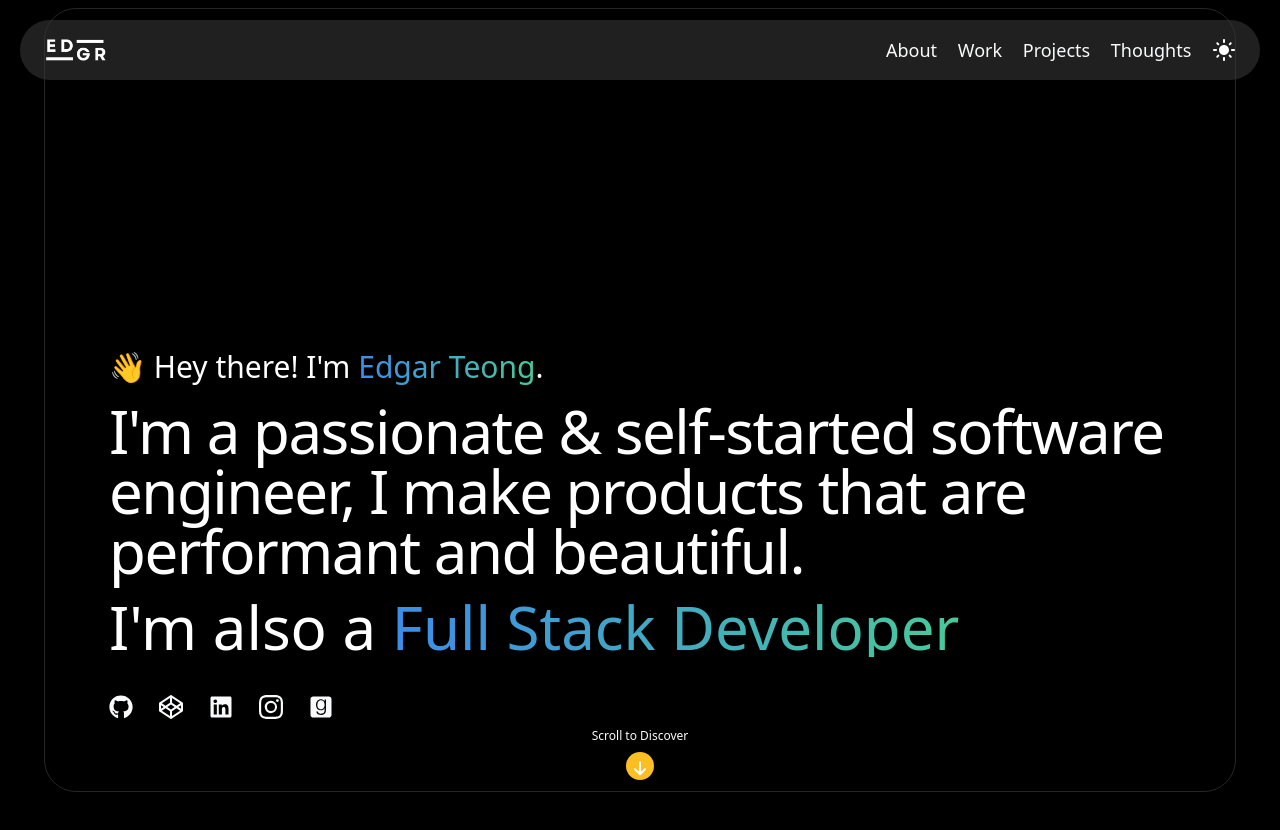
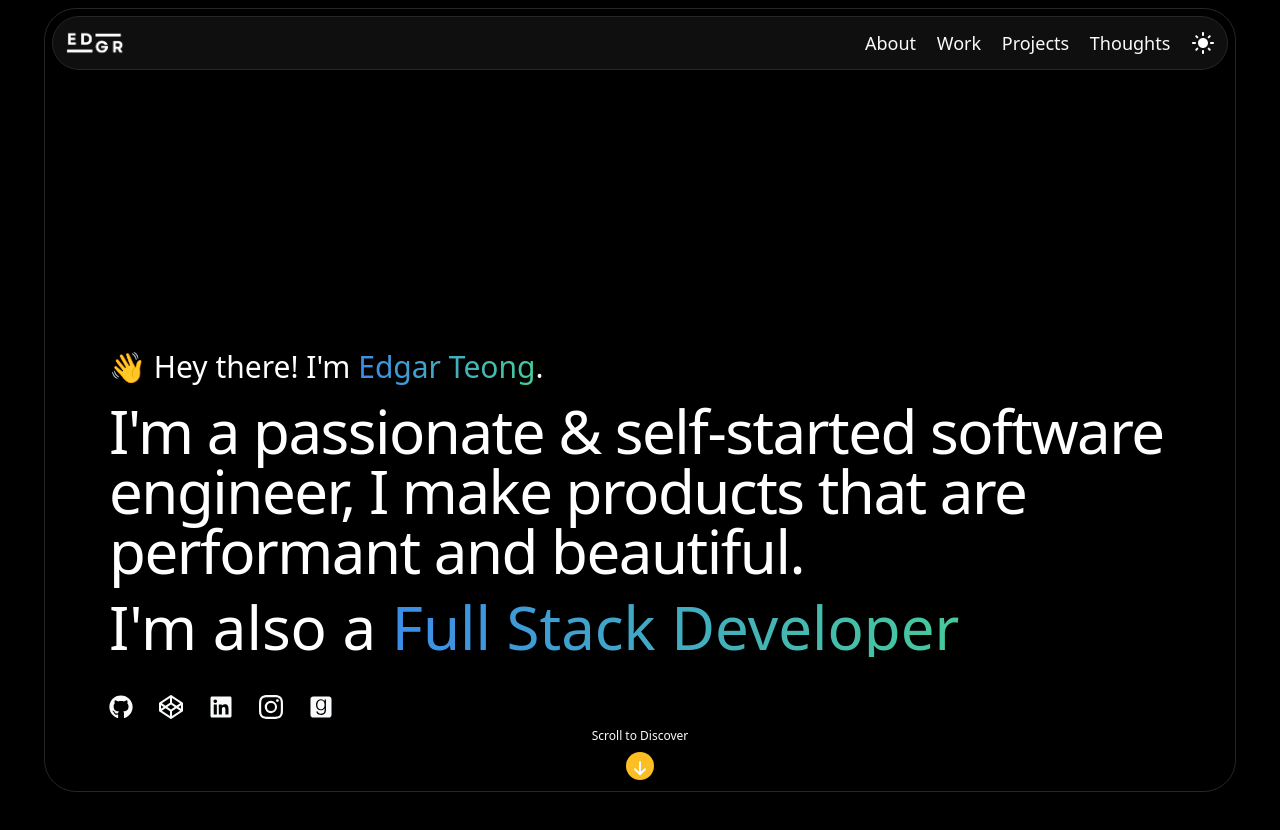
Before and after one commit to safarinexus/edgar-teong, a React (Vite) app: page / in a window 1280 px wide. Shown: the top 830 px of the page. Built offline with nearby package versions, Linux system fonts and the light colour scheme.

Commit message:
Revert "undo"
This reverts commit 8fbc0f6ef69ed8f34e9bc3655c3f2667f2a88e7d.

```diff
--- a/src/App.tsx
+++ b/src/App.tsx
@@ -1,5 +1,4 @@
 import { useState, useEffect } from "react";
-import { useParams } from "react-router-dom";
 import { gsap } from "gsap";
 import { ScrollTrigger } from "gsap/ScrollTrigger";
 import { useGSAP } from '@gsap/react';
@@ -15,8 +14,6 @@ import Landing from "./components/Landing/Landing"
 import WorkProjects from "./components/Work&Projects/Work&Projects"
 import Error from "./components/Error"
 
-import Thoughts from "./components/Thoughts"
-
 interface Dimension {
   height: number;
   width: number;
@@ -27,12 +24,6 @@ interface Props {
 }
 
 const App = ({ error }: Props) => {
-  const { thoughts } = useParams();
-
-  useEffect(() => {
-    console.log(thoughts);
-  }, [thoughts])
-
   const [dimensions, setDimensions] = useState<Dimension>({
     height: window.innerHeight,
     width: window.innerWidth,
@@ -66,8 +57,6 @@ const App = ({ error }: Props) => {
       {/*have sticky section headers on mobile*/}
       { error ?
         <Error /> :
-        thoughts === "thoughts" ?
-        <Thoughts /> :
         (
           <>
             <ScrollProgressBar />
--- a/src/components/Error.tsx
+++ b/src/components/Error.tsx
@@ -1,7 +1,7 @@
 const Error = () => {
     return (
         <div id="error-container" className="w-full h-svh flex flex-col justify-center items-center">
-            <h1 className="font-medium text-3xl">Oops! Page not found!</h1>
+            <h1>Oops! Page not found!</h1>
         </div>
     )
 }
--- a/src/components/Header/Header.tsx
+++ b/src/components/Header/Header.tsx
@@ -8,7 +8,7 @@ import DarkMode from "./DarkMode"
 import MobileDropdown from "./MobileDropdown/MobileDropdown"
 
 interface Props {
-    width: number,
+    width: number
 }
 
 const sections = ['#landing', '#about', '#work', '#projects'];
@@ -46,12 +46,12 @@ const Header = ({ width }: Props) => {
     }, []);
 
     return (
-        <div id="header-container" className="fixed w-full min-w-[320px] flex flex-col items-center pt-4 pb-3 sm:pt-0 sm:pb-0 sm:top-5 px-5 h-min z-40 backdrop-blur-3xl">
+        <div id="header-container" className="fixed w-full min-w-[320px] flex flex-col items-center pt-4 pb-3 sm:pt-0 sm:pb-0 sm:top-4 px-4 h-min z-40">
             <div
             id="header"
             className="
-                w-full max-w-[1440px] h-fit sm:p-4 sm:pr-6 sm:pl-6 rounded-full bg-transparent sm:bg-neutral-800 sm:dark:bg-neutral-600 sm:bg-opacity-30
-                sm:dark:bg-opacity-40 grid grid-rows-1 grid-cols-2 items-center z-40 relative
+                w-full max-w-[1176px] h-fit p-3 rounded-[32px] bg-white dark:bg-neutral-800 bg-opacity-30
+                dark:bg-opacity-40 grid grid-rows-1 grid-cols-2 items-center z-40 relative backdrop-blur-3xl border-[1px] border-neutral-200 dark:border-neutral-800
             "
             >
                 <NavHashLink to="/#top" end id="logo-link" className="inline-flex w-fit z-40">
@@ -59,7 +59,7 @@ const Header = ({ width }: Props) => {
                         src={logo}
                         alt="logo"
                         draggable="false"
-                        className="w-16 dark:invert select-none z-40"
+                        className="w-[60px] dark:invert select-none z-40"
                     />
                 </NavHashLink>
                 <div id="nav-cluster" className="h-full sm:w-[350px] justify-self-end flex items-center justify-between z-40">
--- a/src/components/Thoughts.tsx
+++ /dev/null
@@ -1,10 +0,0 @@
-const Thoughts = () => {
-    return (
-        <div className="w-full h-svh flex flex-col items-center justify-center">
-            <h1 className="font-medium text-2xl">Work in Progress!</h1>
-            <h3 className="font-light text-base">Check back soon...</h3>
-        </div>
-    )
-}
-
-export default Thoughts
--- a/src/routes.tsx
+++ b/src/routes.tsx
@@ -2,7 +2,7 @@ import App from './App'
 
 const routes = [
     {
-        path: "/thoughts?",
+        path: "/",
         element: <App error={false}/>,
         errorElement: <App error={true}/>,
     },
```
Also changed, not shown: src/components/Thoughts/Thoughts.tsx (added).
